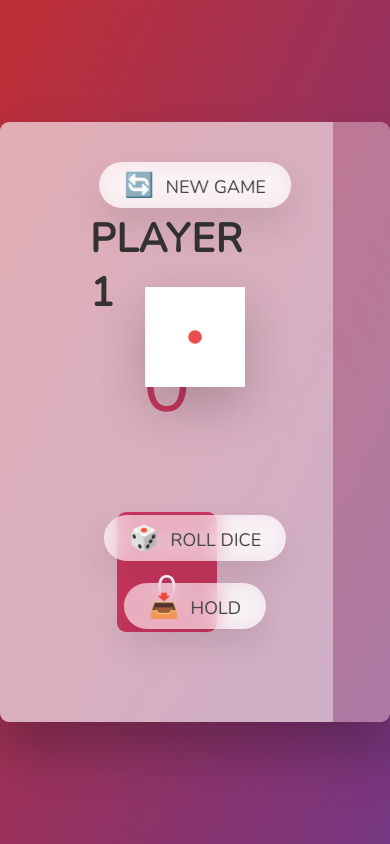
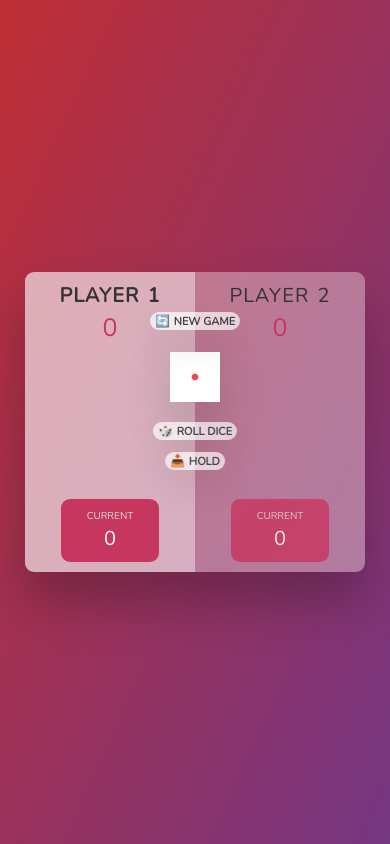
Before and after one commit to MateusTome-Dev/Dice-Game, a plain HTML site: page index.html in a window 390 px wide. Drawn offline with nearby package versions, Linux system fonts and the light colour scheme.

Commit message:
uptade commit

```diff
--- a/index.html
+++ b/index.html
@@ -5,7 +5,8 @@
     <meta name="viewport" content="width=device-width, initial-scale=1.0" />
     <meta http-equiv="X-UA-Compatible" content="ie=edge" />
     <link rel="stylesheet" href="style.css" />
-    <link rel="shortcut icon" href="img/faviconDice.png" type="image/x-icon">
+    <link rel="stylesheet" href="mediaqueries.css">
+    <link rel="shortcut icon" href="img/faviconDice.png" type="image/x-icon" />
     <title>Roll</title>
   </head>
   <body>
@@ -27,7 +28,7 @@
         </div>
       </section>
 
-      <img src="img/dice-1.png" alt="Playing dice" class="dice">
+      <img src="img/dice-1.png" alt="Playing dice" class="dice" />
       <button class="btn btn--new">🔄 New game</button>
       <button class="btn btn--roll">🎲 Roll dice</button>
       <button class="btn btn--hold">📥 Hold</button>
--- /dev/null
+++ b/mediaqueries.css
@@ -0,0 +1,50 @@
+@media (max-width: 750px) {
+  main{
+    width: 34rem;
+    height: 30rem;
+  }
+  .player{
+    padding: 1rem;
+}
+.name{
+    font-size: 2rem;
+    margin-bottom: 0.2rem;
+}
+.score{
+    font-size: 2.5rem;
+}
+.current {
+    padding: 1rem;
+}
+.current-label{
+    font-size: 1rem;
+    margin-bottom: 0.2rem;
+}
+.current-score{
+    font-size: 2rem;
+}
+.btn{
+    font-size: 1.1rem;
+    padding: 0.1rem 0.5rem;
+    border-radius: 12.50rem;
+    font-weight: 600;
+}
+.btn::first-letter {
+    font-size: 1.2rem;
+    display: inline-block;
+    margin-right: 0.1rem;
+  }
+  .btn--new {
+    top: 4rem;
+  }
+  .btn--roll {
+    top: 15rem;
+  }
+  .btn--hold {
+    top: 18rem;
+  }
+  .dice{
+    top: 8rem;
+    height: 5rem;
+  }
+}
--- a/script.js
+++ b/script.js
@@ -1,51 +1,52 @@
 let score = 0;
 let current = 0;
-document.querySelector('.btn--new').addEventListener('click', () => {
+document.querySelector(".btn--new").addEventListener("click", () => {
+  score = 0;
+  current = 0;
+  document.getElementById("current--0").textContent = current;
+  document.getElementById("current--1").textContent = current;
+  document.getElementById("score--0").textContent = score;
+  document.getElementById("score--1").textContent = score;
+});
+document.querySelector(".btn--hold").addEventListener("click", () => {
+  score = document.getElementById("score--0");
+  current = document.getElementById("current--0");
+  let scoreCurrent =
+    parseInt(score.textContent) + parseInt(current.textContent);
+  document.getElementById("current--0").textContent = scoreCurrent;
+  score = 0;
+  document.getElementById("score--0").textContent = score;
 
-    score = 0;
-    current = 0
-    document.getElementById('current--0').textContent = current;
-    document.getElementById('current--1').textContent = current;
-    document.getElementById('score--0').textContent = score;
-    document.getElementById('score--1').textContent = score;
-});
-document.querySelector('.btn--hold').addEventListener('click', () => {
-    score = document.getElementById('score--0');
-    current = document.getElementById('current--0');
-    let scoreCurrent = parseInt(score.textContent) + parseInt(current.textContent);
-    document.getElementById('current--0').textContent = scoreCurrent;
-    score = 0;
-    document.getElementById('score--0').textContent = score;
-
-    var secao1 = document.getElementById('0player');
-    var secao2 = document.getElementById('1player');
+  var secao1 = document.getElementById("0player");
+  var secao2 = document.getElementById("1player");
 
   // Verifica se a primeira seção está sendo exibida
-    if (secao1.classList.contains('player--active')) {
-        secao1.classList.remove('player--active');
-        secao2.classList.add('player--active');
-    } else { // Se a segunda seção estiver sendo exibida
-        secao2.classList.contains('player--active')
-        secao2.classList.remove('player--active');
-        secao1.classList.add('player--active');
-        score = document.getElementById('score--1');
-        current = document.getElementById('current--1');
-        let scoreCurrent = parseInt(score.textContent) + parseInt(current.textContent);
-        document.getElementById('current--1').textContent = scoreCurrent;
+  if (secao1.classList.contains("player--active")) {
+    secao1.classList.remove("player--active");
+    secao2.classList.add("player--active");
+  } else {
+    // Se a segunda seção estiver sendo exibida
+    secao2.classList.contains("player--active");
+    secao2.classList.remove("player--active");
+    secao1.classList.add("player--active");
+    score = document.getElementById("score--1");
+    current = document.getElementById("current--1");
+    let scoreCurrent =
+      parseInt(score.textContent) + parseInt(current.textContent);
+    document.getElementById("current--1").textContent = scoreCurrent;
     score = 0;
-        document.getElementById('score--1').textContent = score;
+    document.getElementById("score--1").textContent = score;
   }
 });
 
-
-    document.querySelector('.btn--roll').addEventListener('click', () => {
+document.querySelector(".btn--roll").addEventListener("click", () => {
   const imagensUrls = [
-            'img/dice-1.png',
-            'img/dice-2.png',
-            'img/dice-3.png',
-            'img/dice-4.png',
-            'img/dice-5.png',
-            'img/dice-6.png',
+    "img/dice-1.png",
+    "img/dice-2.png",
+    "img/dice-3.png",
+    "img/dice-4.png",
+    "img/dice-5.png",
+    "img/dice-6.png",
   ];
   // Gerar um índice aleatório baseado no comprimento do array de URLs
   const indiceAleatorio = Math.floor(Math.random() * 6);
@@ -53,69 +54,34 @@ document.querySelector('.btn--hold').addEventListener('click', () => {
   const urlImagemSorteada = imagensUrls[indiceAleatorio];
 
   // Selecionar o elemento de imagem onde você quer exibir a imagem sorteada
-        const elementoImagem = document.querySelector('.dice');
+  const elementoImagem = document.querySelector(".dice");
 
   // Atualizar o atributo src do elemento de imagem com a URL sorteada
   elementoImagem.src = urlImagemSorteada;
-        var secao1 = document.getElementById('0player');
-    var secao2 = document.getElementById('1player');
+  var secao1 = document.getElementById("0player");
+  var secao2 = document.getElementById("1player");
 
-
-
-
-
-
-
-
-
-
-
-            if(indiceAleatorio===0){
-                if (secao1.classList.contains('player--active')){
-            score = document.getElementById('score--0');
-            document.getElementById('score--0').textContent = 0;
-            secao1.classList.remove('player--active');
-            secao2.classList.add('player--active');}
-            else{
-                score = document.getElementById('score--1');
-            document.getElementById('score--1').textContent = 0;
-            secao2.classList.remove('player--active');
-        secao1.classList.add('player--active');
+  if (indiceAleatorio === 0) {
+    if (secao1.classList.contains("player--active")) {
+      score = document.getElementById("score--0");
+      document.getElementById("score--0").textContent = 0;
+      secao1.classList.remove("player--active");
+      secao2.classList.add("player--active");
+    } else {
+      score = document.getElementById("score--1");
+      document.getElementById("score--1").textContent = 0;
+      secao2.classList.remove("player--active");
+      secao1.classList.add("player--active");
     }
-        }
-        else{
-            if (secao1.classList.contains('player--active')){
-                score = document.getElementById('score--0');
-                document.getElementById('score--0').textContent = parseInt(score.textContent) + indiceAleatorio + 1;}
-                else if(secao2.classList.contains('player--active')){
-                    score = document.getElementById('score--1');
-                document.getElementById('score--1').textContent = parseInt(score.textContent) + indiceAleatorio + 1;
+  } else {
+    if (secao1.classList.contains("player--active")) {
+      score = document.getElementById("score--0");
+      document.getElementById("score--0").textContent =
+        parseInt(score.textContent) + indiceAleatorio + 1;
+    } else if (secao2.classList.contains("player--active")) {
+      score = document.getElementById("score--1");
+      document.getElementById("score--1").textContent =
+        parseInt(score.textContent) + indiceAleatorio + 1;
     }
   }
 });
-
-
-
-
-
-
-
-
-
-
-
-   // rollDice.addEventListener('click', () => {
-    //  if (playing) {
-       // const diceNumber = Math.trunc(Math.random() * 6) + 1;
-       // dice.classList.remove('hidden');
-       // dice.src = `dice-${diceNumber}.png`;
-
-
-      //  if (diceNumber !== 1) {
-       //   currentScore += diceNumber;
-       //   document.getElementById(`current--${activePlayer}`).textContent = currentScore;
-       // } else {
-         // switchPlayer();
-        //}
-      //}
-    //});
--- a/style.css
+++ b/style.css
@@ -1,4 +1,4 @@
-@import url('https://fonts.googleapis.com/css2?family=Nunito&display=swap');
+@import url("https://fonts.googleapis.com/css2?family=Nunito&display=swap");
 
 * {
   margin: 0;
@@ -12,7 +12,7 @@ html {
 }
 
 body {
-  font-family: 'Nunito', sans-serif;
+  font-family: "Nunito", sans-serif;
   font-weight: 400;
   height: 100vh;
   color: #333;
@@ -167,6 +167,5 @@ main {
 }
 
 .hidden {
-
   display: none;
 }
```
Lines whose indentation alone changed are shown as unchanged.
